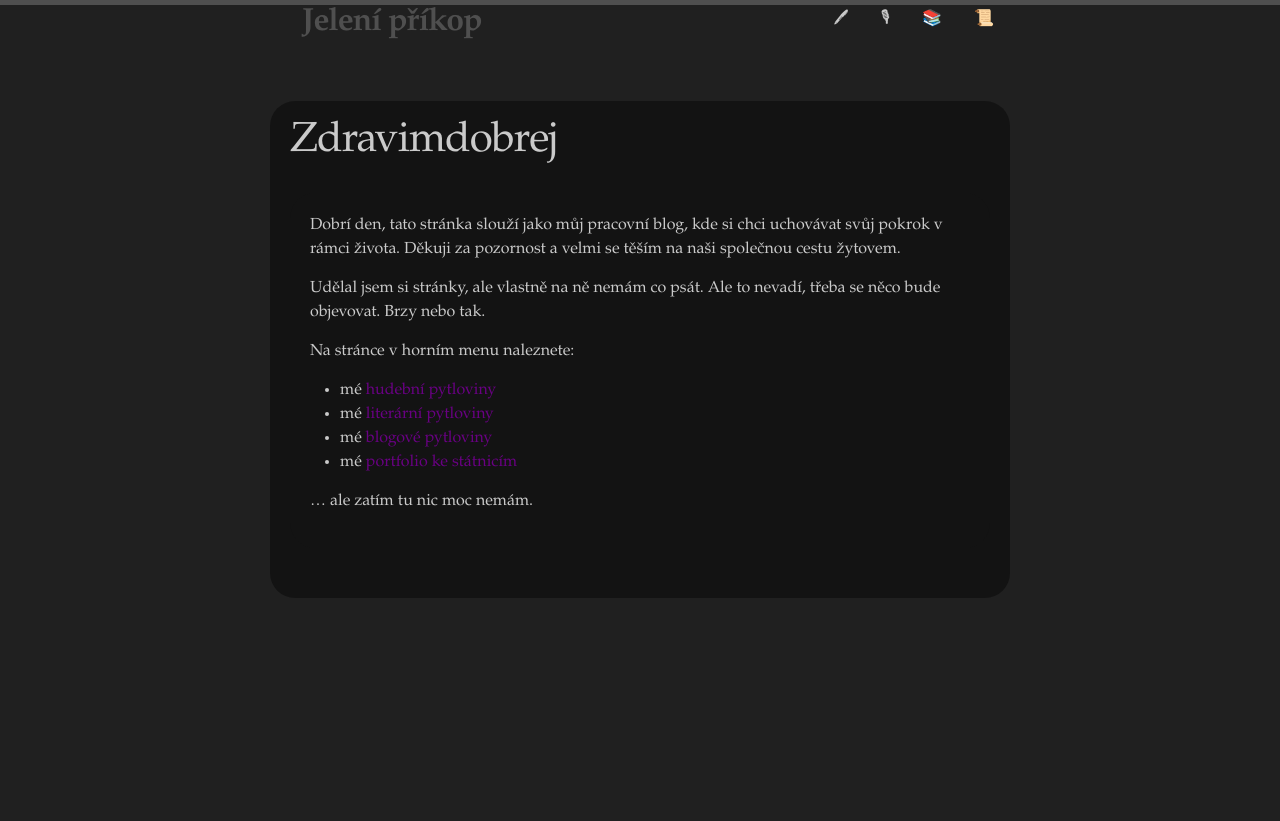
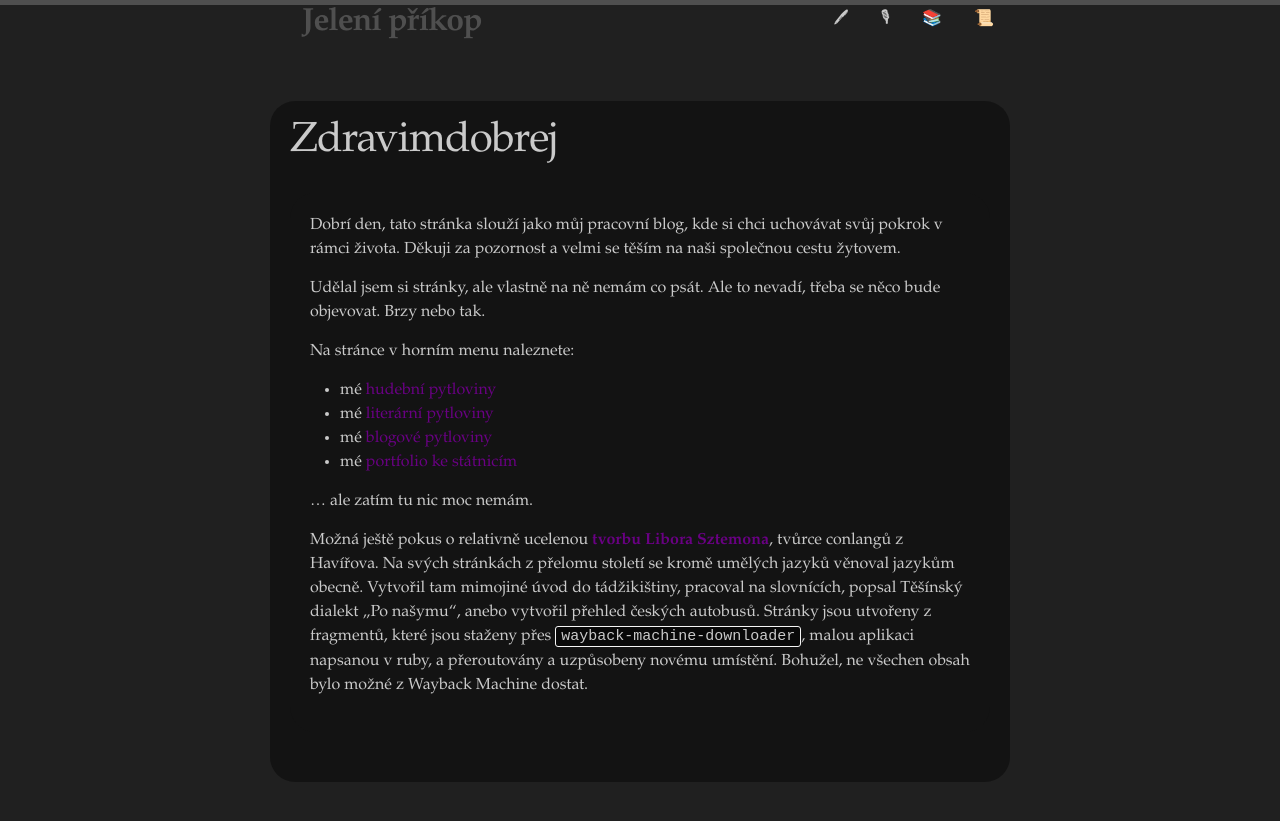
Before and after one commit to isflax/isflax.github.io, a Jekyll site: the page built from index.markdown, in a window 1280 px wide. Shown: the top 821 px of the page. Built offline with Jekyll 4.4.1, drawn with Linux system fonts in a browser that asks for light colours.

Commit message:
uprava indexu – Sztemon

```diff
--- a/index.markdown
+++ b/index.markdown
@@ -16,3 +16,5 @@ Na stránce v horním menu naleznete:
 - mé [portfolio ke státnicím](/cv)
 
 ... ale zatím tu nic moc nemám.
+
+Možná ještě pokus o relativně ucelenou [**tvorbu Libora Sztemona**](/ls78), tvůrce conlangů z Havířova. Na svých stránkách z přelomu století se kromě umělých jazyků věnoval jazykům obecně. Vytvořil tam mimojiné úvod do tádžikištiny, pracoval na slovnících, popsal Těšínský dialekt „Po našymu“, anebo vytvořil přehled českých autobusů. Stránky jsou utvořeny z fragmentů, které jsou staženy přes `wayback-machine-downloader`, malou aplikaci napsanou v ruby, a přeroutovány a uzpůsobeny novému umístění. Bohužel, ne všechen obsah bylo možné z Wayback Machine dostat.
```
